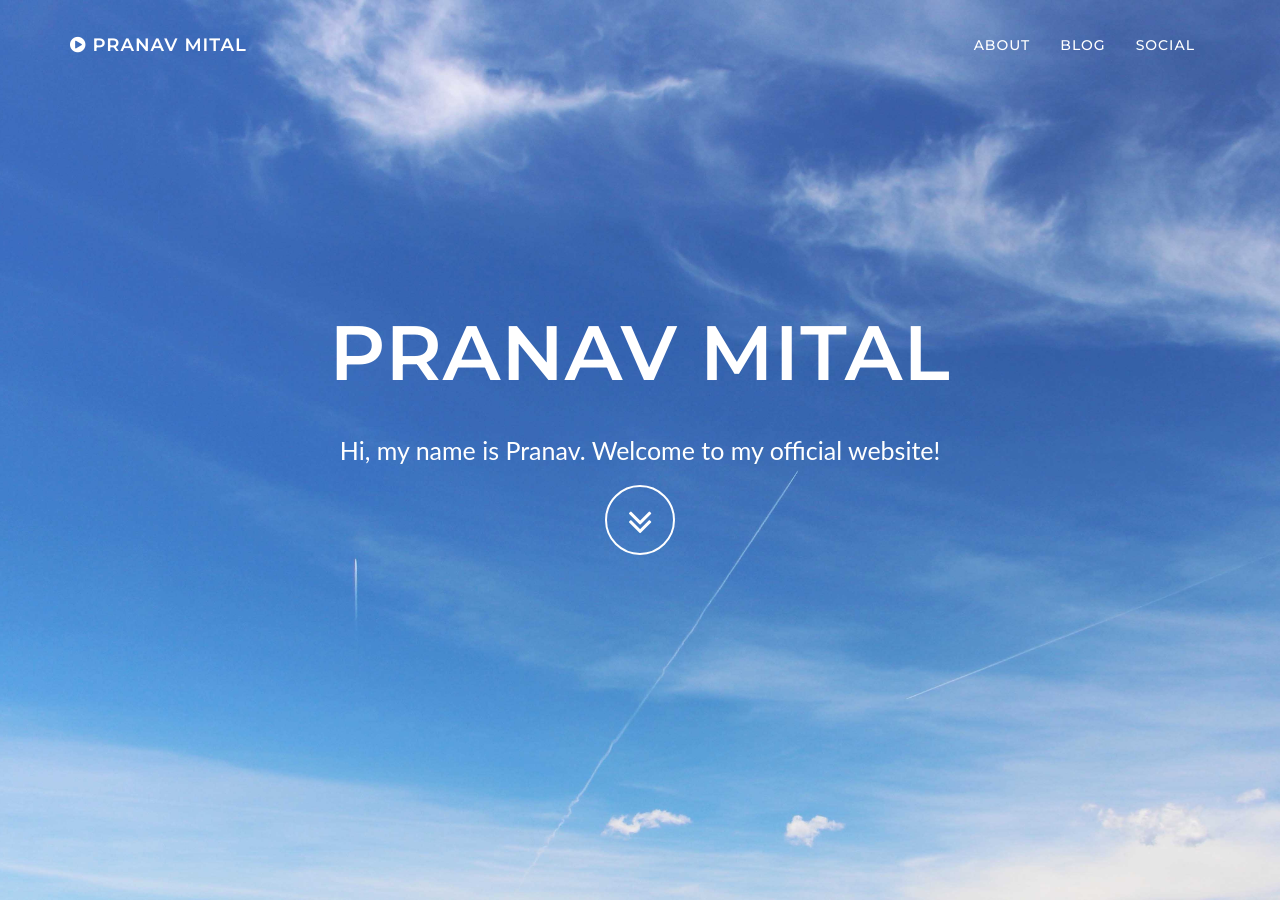
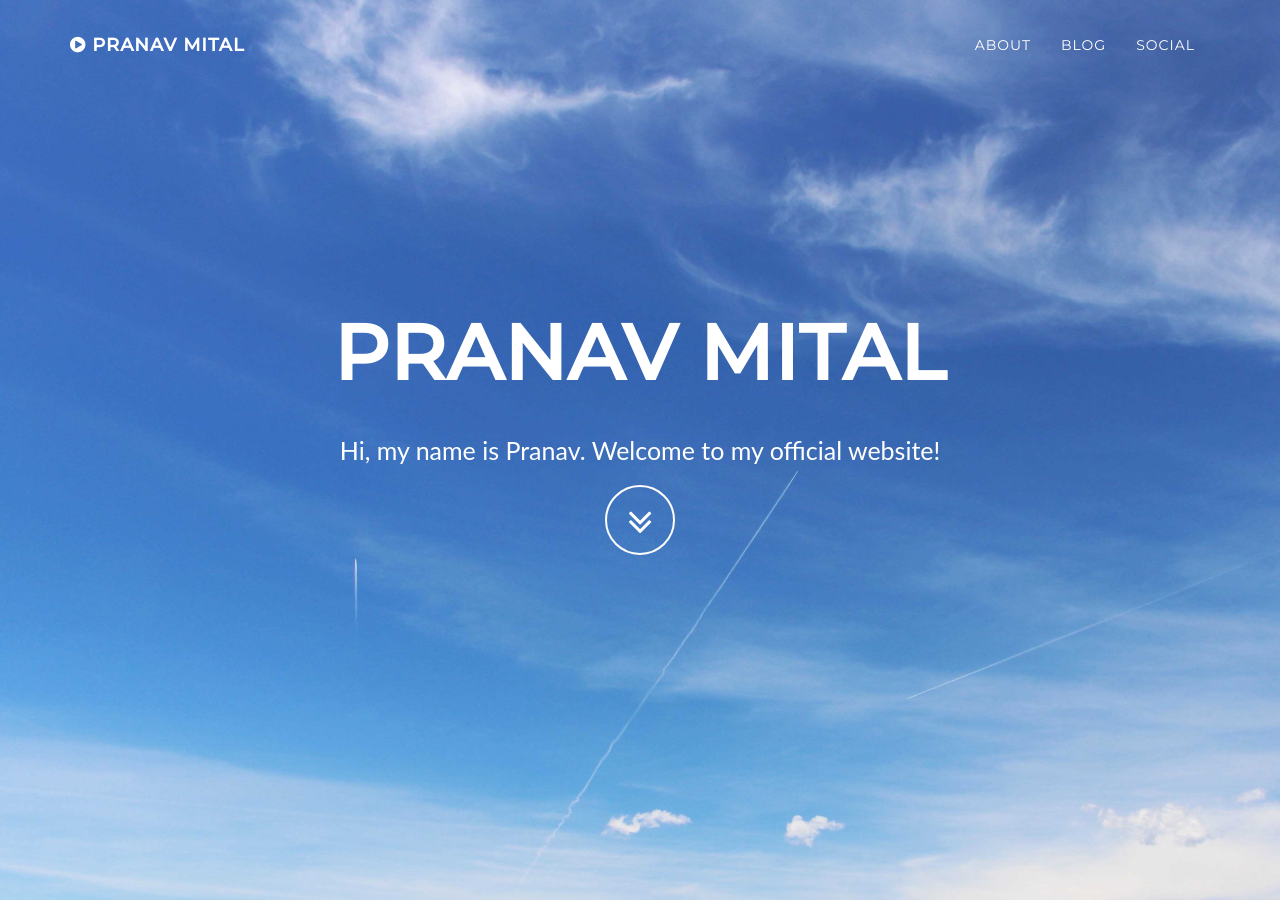
Before and after one commit to pranavmital/pranavmital.github.io, a Jekyll site: the page built from index.html, in a window 1280 px wide and 900 px high. Built offline with Jekyll 4.4.1, drawn with Linux system fonts in a browser that asks for light colours.

Commit message:
font weight change

```diff
--- a/_includes/head.html
+++ b/_includes/head.html
@@ -15,7 +15,7 @@
     <!-- Custom Fonts -->
     <link rel="stylesheet" href="{{ "/css/font-awesome/css/font-awesome.min.css" | prepend: site.baseurl }}">
     <link href="//fonts.googleapis.com/css?family=Lora:400,700,400italic,700italic" rel="stylesheet" type="text/css">
-    <link href="//fonts.googleapis.com/css?family=Montserrat:500,600" rel="stylesheet" type="text/css">
+    <link href="//fonts.googleapis.com/css?family=Montserrat:400,500" rel="stylesheet" type="text/css">
 
     <!-- HTML5 Shim and Respond.js IE8 support of HTML5 elements and media queries -->
     <!-- WARNING: Respond.js doesn't work if you view the page via file:// -->
@@ -24,7 +24,7 @@
         <script src="https://oss.maxcdn.com/libs/respond.js/1.4.2/respond.min.js"></script>
     <![endif]-->
 
-    <link href="https://fonts.googleapis.com/css?family=Montserrat:500,600" rel="stylesheet">
+    <link href="https://fonts.googleapis.com/css?family=Montserrat:400,500" rel="stylesheet">
 
     <!-- ******  favicons ****** -->
     <link rel="shortcut icon" href="/images/fav/favicon.ico">
```
